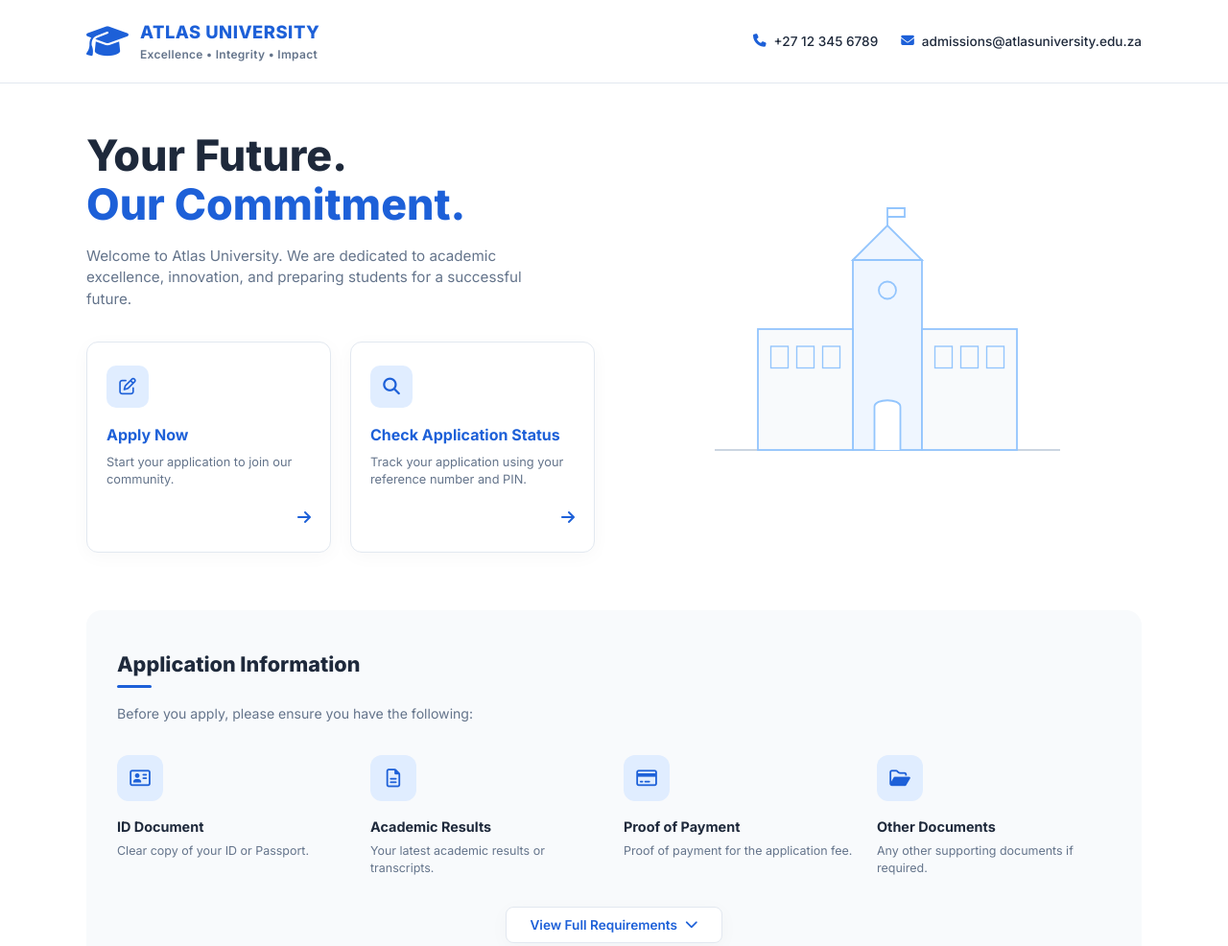
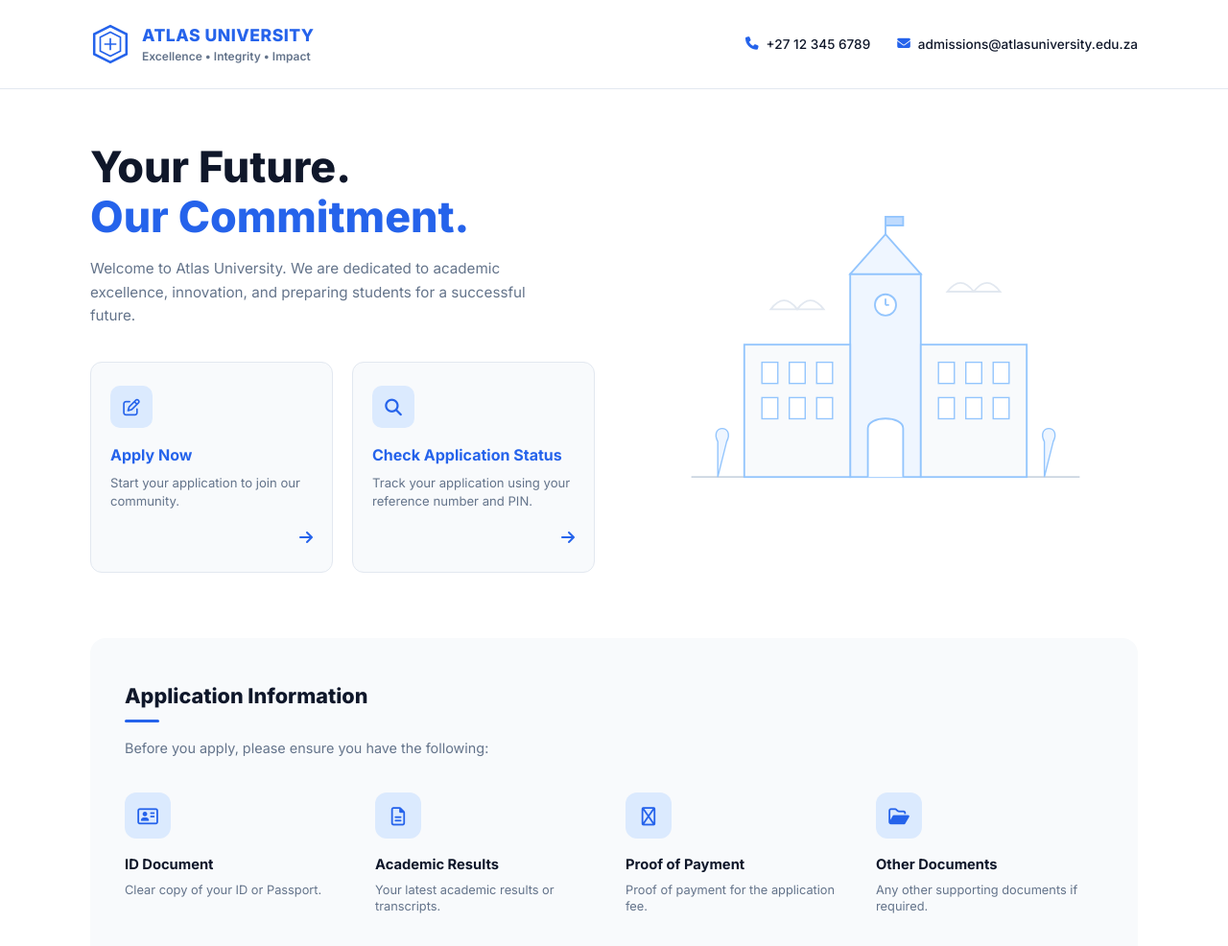
Before and after one commit to euduproassist/Atlas., a plain HTML site: page public/index.html in a window 1280 px wide. Shown: the top 986 px of the page at 96% size. Drawn offline with Linux system fonts and the light colour scheme.

Commit message:
Update index.html

```diff
--- a/public/index.html
+++ b/public/index.html
@@ -2,19 +2,21 @@
 <html lang="en">
 <head>
     <meta charset="UTF-8">
-    <meta name="viewport" content="width=device-width, initial-scale=1.0, maximum-scale=1.0, user-scalable=no">
+    <meta name="viewport" content="width=device-width, initial-scale=1.0">
     <title>Atlas University - Application Portal</title>
     <link href="https://fonts.googleapis.com/css2?family=Inter:wght@400;500;600;700;800&display=swap" rel="stylesheet">
     <link rel="stylesheet" href="https://cdnjs.cloudflare.com/ajax/libs/font-awesome/6.4.0/css/all.min.css">
     <style>
         :root {
-            --primary-blue: #1d60d8;
-            --text-dark: #1e293b;
+            --primary-blue: #2563eb;
+            --primary-hover: #1d4ed8;
+            --text-dark: #0f172a;
             --text-muted: #64748b;
             --bg-light: #f8fafc;
-            --border-color: #e2e8f0;
-            --icon-bg: #e0edff;
-            --card-shadow: 0 4px 20px rgba(0, 0, 0, 0.03);
+            --card-bg: #f1f5f9;
+            --card-border: #e2e8f0;
+            --icon-bg: #dbeafe;
+            --icon-blue: #2563eb;
         }
 
         * {
@@ -26,7 +28,6 @@
 
         html, body {
             width: 100%;
-            max-width: 100vw;
             overflow-x: hidden;
             background-color: #ffffff;
             color: var(--text-dark);
@@ -38,14 +39,14 @@
             width: 100%;
             max-width: 1140px;
             margin: 0 auto;
-            padding: 0 20px;
+            padding: 0 24px;
         }
 
-        /* Header Navigation */
+        /* Header */
         header {
             width: 100%;
-            border-bottom: 1px solid var(--border-color);
-            padding: 20px 0;
+            border-bottom: 1px solid var(--card-border);
+            padding: 24px 0;
         }
 
         .header-content {
@@ -53,7 +54,7 @@
             justify-content: space-between;
             align-items: center;
             flex-wrap: wrap;
-            gap: 15px;
+            gap: 16px;
         }
 
         .brand-logo {
@@ -62,29 +63,29 @@
             gap: 12px;
         }
 
-        .brand-logo i {
-            font-size: 2.2rem;
-            color: var(--primary-blue);
+        .brand-logo svg {
+            width: 42px;
+            height: 42px;
         }
 
         .brand-text h2 {
-            font-size: 1.15rem;
+            font-size: 1.1rem;
             font-weight: 800;
             color: var(--primary-blue);
             letter-spacing: 0.5px;
+            text-transform: uppercase;
         }
 
         .brand-text p {
             font-size: 0.75rem;
             color: var(--text-muted);
             font-weight: 600;
-            letter-spacing: 0.3px;
         }
 
         .header-contact {
             display: flex;
             align-items: center;
-            gap: 24px;
+            gap: 28px;
             font-size: 0.85rem;
             color: var(--text-dark);
             font-weight: 500;
@@ -105,9 +106,9 @@
             text-decoration: none;
         }
 
-        /* Hero Section */
+        /* Hero */
         .hero {
-            padding: 50px 0 40px;
+            padding: 56px 0 48px;
             display: grid;
             grid-template-columns: 1fr 1fr;
             gap: 40px;
@@ -130,8 +131,9 @@
         .hero-left p {
             font-size: 0.95rem;
             color: var(--text-muted);
-            margin-bottom: 32px;
-            max-width: 460px;
+            margin-bottom: 36px;
+            max-width: 480px;
+            line-height: 1.6;
         }
 
         .action-cards {
@@ -141,16 +143,19 @@
         }
 
         .action-card {
-            border: 1px solid var(--border-color);
+            background: #f8fafc;
+            border: 1px solid #e2e8f0;
             border-radius: 12px;
             padding: 24px 20px;
-            background: #ffffff;
-            box-shadow: var(--card-shadow);
-            position: relative;
             display: flex;
             flex-direction: column;
             justify-content: space-between;
-            min-height: 220px;
+            min-height: 210px;
+            transition: border-color 0.2s;
+        }
+
+        .action-card:hover {
+            border-color: var(--primary-blue);
         }
 
         .action-card-icon {
@@ -174,10 +179,10 @@
         }
 
         .action-card p {
-            font-size: 0.8rem;
+            font-size: 0.82rem;
             color: var(--text-muted);
             margin-bottom: 16px;
-            line-height: 1.4;
+            line-height: 1.45;
         }
 
         .action-card .arrow-link {
@@ -196,15 +201,15 @@
 
         .hero-right-illustration svg {
             width: 100%;
-            max-width: 450px;
+            max-width: 460px;
             height: auto;
         }
 
-        /* Application Info Section */
+        /* Application Information */
         .info-section {
-            background-color: var(--bg-light);
+            background-color: #f8fafc;
             border-radius: 16px;
-            padding: 40px 32px;
+            padding: 44px 36px;
             margin: 20px 0 40px;
         }
 
@@ -212,7 +217,7 @@
             font-size: 1.35rem;
             font-weight: 800;
             color: var(--text-dark);
-            margin-bottom: 6px;
+            margin-bottom: 8px;
         }
 
         .blue-line {
@@ -224,16 +229,16 @@
         }
 
         .info-section > p {
-            font-size: 0.88rem;
+            font-size: 0.9rem;
             color: var(--text-muted);
-            margin-bottom: 32px;
+            margin-bottom: 36px;
         }
 
         .doc-grid {
             display: grid;
             grid-template-columns: repeat(4, 1fr);
-            gap: 20px;
-            margin-bottom: 32px;
+            gap: 24px;
+            margin-bottom: 36px;
         }
 
         .doc-item {
@@ -256,14 +261,14 @@
         }
 
         .doc-item h4 {
-            font-size: 0.9rem;
+            font-size: 0.92rem;
             font-weight: 700;
             color: var(--text-dark);
             margin-bottom: 6px;
         }
 
         .doc-item p {
-            font-size: 0.78rem;
+            font-size: 0.8rem;
             color: var(--text-muted);
             line-height: 1.4;
         }
@@ -275,7 +280,7 @@
 
         .req-btn {
             background: #ffffff;
-            border: 1px solid var(--border-color);
+            border: 1px solid var(--card-border);
             color: var(--primary-blue);
             padding: 10px 24px;
             border-radius: 8px;
@@ -285,21 +290,26 @@
             display: inline-flex;
             align-items: center;
             gap: 8px;
-            box-shadow: var(--card-shadow);
         }
 
-        /* Support & Social Section */
+        /* Support & Social */
         .bottom-grid {
             display: grid;
             grid-template-columns: 1fr 1fr;
             gap: 40px;
-            padding: 30px 0 60px;
+            padding: 20px 0 60px;
+            position: relative;
         }
 
         .support-block, .social-block {
             display: flex;
             gap: 20px;
             align-items: flex-start;
+        }
+
+        .social-block {
+            padding-left: 20px;
+            border-left: 1px solid var(--card-border);
         }
 
         .block-icon {
@@ -311,7 +321,7 @@
             align-items: center;
             justify-content: center;
             color: var(--primary-blue);
-            font-size: 1.3rem;
+            font-size: 1.25rem;
             flex-shrink: 0;
         }
 
@@ -331,7 +341,7 @@
         .contact-details {
             display: flex;
             flex-direction: column;
-            gap: 8px;
+            gap: 10px;
             font-size: 0.85rem;
             color: var(--text-dark);
             font-weight: 500;
@@ -368,10 +378,10 @@
 
         /* Footer */
         footer {
-            border-top: 1px solid var(--border-color);
-            background: #fcfcfc;
+            border-top: 1px solid var(--card-border);
+            background: #ffffff;
             padding: 20px 0;
-            font-size: 0.78rem;
+            font-size: 0.8rem;
             color: var(--text-muted);
         }
 
@@ -393,13 +403,17 @@
             text-decoration: none;
         }
 
-        /* Responsive Breakpoints (Prevents Horizontal Overflow) */
+        /* Fully Responsive Fluid Breakpoints */
         @media (max-width: 900px) {
             .hero {
                 grid-template-columns: 1fr;
             }
             .bottom-grid {
                 grid-template-columns: 1fr;
+            }
+            .social-block {
+                padding-left: 0;
+                border-left: none;
             }
             .doc-grid {
                 grid-template-columns: repeat(2, 1fr);
@@ -414,7 +428,7 @@
             .header-contact {
                 flex-direction: column;
                 align-items: flex-start;
-                gap: 6px;
+                gap: 8px;
             }
             .hero-left h1 {
                 font-size: 2.1rem;
@@ -434,13 +448,16 @@
 </head>
 <body>
 
-    <!-- Header Navigation -->
     <header>
         <div class="container header-content">
             <div class="brand-logo">
-                <i class="fas fa-graduation-cap"></i>
+                <svg viewBox="0 0 100 100" fill="none" xmlns="http://www.w3.org/2000/svg">
+                    <path d="M50 5 L90 25 V75 L50 95 L10 75 V25 Z" stroke="#2563eb" stroke-width="6" fill="none"/>
+                    <path d="M50 20 L75 33 V67 L50 80 L25 67 V33 Z" stroke="#2563eb" stroke-width="4" fill="none"/>
+                    <path d="M50 35 V65 M35 50 H65" stroke="#2563eb" stroke-width="4"/>
+                </svg>
                 <div class="brand-text">
-                    <h2>ATLAS UNIVERSITY</h2>
+                    <h2>Atlas University</h2>
                     <p>Excellence • Integrity • Impact</p>
                 </div>
             </div>
@@ -453,7 +470,6 @@
 
     <main class="container">
 
-        <!-- Hero Section -->
         <section class="hero">
             <div class="hero-left">
                 <h1>Your Future. <span>Our Commitment.</span></h1>
@@ -481,27 +497,43 @@
             </div>
 
             <div class="hero-right-illustration">
-                <!-- Line Illustration Blueprint -->
                 <svg viewBox="0 0 500 350" fill="none" xmlns="http://www.w3.org/2000/svg">
-                    <path d="M50 300 H450" stroke="#cbd5e1" stroke-width="2"/>
-                    <rect x="210" y="80" width="80" height="220" stroke="#93c5fd" stroke-width="2" fill="#eff6ff"/>
-                    <polygon points="210,80 250,40 290,80" stroke="#93c5fd" stroke-width="2" fill="#eff6ff"/>
-                    <rect x="100" y="160" width="110" height="140" stroke="#93c5fd" stroke-width="2" fill="#f8fafc"/>
-                    <rect x="290" y="160" width="110" height="140" stroke="#93c5fd" stroke-width="2" fill="#f8fafc"/>
-                    <circle cx="250" cy="115" r="10" stroke="#93c5fd" stroke-width="2"/>
-                    <path d="M250 40 V20 H270 V30 H250" stroke="#93c5fd" stroke-width="2"/>
-                    <rect x="115" y="180" width="20" height="25" stroke="#93c5fd" stroke-width="1.5"/>
-                    <rect x="145" y="180" width="20" height="25" stroke="#93c5fd" stroke-width="1.5"/>
-                    <rect x="175" y="180" width="20" height="25" stroke="#93c5fd" stroke-width="1.5"/>
-                    <rect x="305" y="180" width="20" height="25" stroke="#93c5fd" stroke-width="1.5"/>
-                    <rect x="335" y="180" width="20" height="25" stroke="#93c5fd" stroke-width="1.5"/>
-                    <rect x="365" y="180" width="20" height="25" stroke="#93c5fd" stroke-width="1.5"/>
-                    <path d="M235 300 V250 C235 240, 265 240, 265 250 V300" stroke="#93c5fd" stroke-width="2" fill="#ffffff"/>
+                    <path d="M30 310 H470" stroke="#cbd5e1" stroke-width="2"/>
+                    <!-- Background Clouds -->
+                    <path d="M320 100 Q335 80 350 100 Q365 80 380 100 Z" stroke="#e2e8f0" stroke-width="2" fill="none"/>
+                    <path d="M120 120 Q135 100 150 120 Q165 100 180 120 Z" stroke="#e2e8f0" stroke-width="2" fill="none"/>
+                    <!-- Central Tower -->
+                    <rect x="210" y="80" width="80" height="230" stroke="#93c5fd" stroke-width="2" fill="#eff6ff"/>
+                    <polygon points="210,80 250,35 290,80" stroke="#93c5fd" stroke-width="2" fill="#eff6ff"/>
+                    <path d="M250 35 V15 H270 V25 H250" stroke="#93c5fd" stroke-width="2" fill="#bfdbfe"/>
+                    <!-- Clock -->
+                    <circle cx="250" cy="115" r="12" stroke="#93c5fd" stroke-width="2" fill="#ffffff"/>
+                    <path d="M250 115 V108 M250 115 H254" stroke="#93c5fd" stroke-width="2"/>
+                    <!-- Wings -->
+                    <rect x="90" y="160" width="120" height="150" stroke="#93c5fd" stroke-width="2" fill="#f8fafc"/>
+                    <rect x="290" y="160" width="120" height="150" stroke="#93c5fd" stroke-width="2" fill="#f8fafc"/>
+                    <!-- Windows -->
+                    <rect x="110" y="180" width="18" height="24" stroke="#93c5fd" stroke-width="1.5" fill="#ffffff"/>
+                    <rect x="141" y="180" width="18" height="24" stroke="#93c5fd" stroke-width="1.5" fill="#ffffff"/>
+                    <rect x="172" y="180" width="18" height="24" stroke="#93c5fd" stroke-width="1.5" fill="#ffffff"/>
+                    <rect x="110" y="220" width="18" height="24" stroke="#93c5fd" stroke-width="1.5" fill="#ffffff"/>
+                    <rect x="141" y="220" width="18" height="24" stroke="#93c5fd" stroke-width="1.5" fill="#ffffff"/>
+                    <rect x="172" y="220" width="18" height="24" stroke="#93c5fd" stroke-width="1.5" fill="#ffffff"/>
+                    <rect x="310" y="180" width="18" height="24" stroke="#93c5fd" stroke-width="1.5" fill="#ffffff"/>
+                    <rect x="341" y="180" width="18" height="24" stroke="#93c5fd" stroke-width="1.5" fill="#ffffff"/>
+                    <rect x="372" y="180" width="18" height="24" stroke="#93c5fd" stroke-width="1.5" fill="#ffffff"/>
+                    <rect x="310" y="220" width="18" height="24" stroke="#93c5fd" stroke-width="1.5" fill="#ffffff"/>
+                    <rect x="341" y="220" width="18" height="24" stroke="#93c5fd" stroke-width="1.5" fill="#ffffff"/>
+                    <rect x="372" y="220" width="18" height="24" stroke="#93c5fd" stroke-width="1.5" fill="#ffffff"/>
+                    <!-- Entrance -->
+                    <path d="M230 310 V255 C230 240 270 240 270 255 V310" stroke="#93c5fd" stroke-width="2" fill="#ffffff"/>
+                    <!-- Trees -->
+                    <path d="M60 310 V270 C50 250 80 250 70 270 Z" stroke="#93c5fd" stroke-width="1.5" fill="#eff6ff"/>
+                    <path d="M430 310 V270 C420 250 450 250 440 270 Z" stroke="#93c5fd" stroke-width="1.5" fill="#eff6ff"/>
                 </svg>
             </div>
         </section>
 
-        <!-- Application Information -->
         <section class="info-section">
             <h2>Application Information</h2>
             <div class="blue-line"></div>
@@ -519,7 +551,7 @@
                     <p>Your latest academic results or transcripts.</p>
                 </div>
                 <div class="doc-item">
-                    <div class="doc-icon"><i class="far fa-credit-card"></i></div>
+                    <div class="doc-icon"><i class="far fa-wallet"></i></div>
                     <h4>Proof of Payment</h4>
                     <p>Proof of payment for the application fee.</p>
                 </div>
@@ -535,7 +567,6 @@
             </div>
         </section>
 
-        <!-- Bottom Support and Social Section -->
         <section class="bottom-grid">
             <div class="support-block">
                 <div class="block-icon"><i class="fas fa-headset"></i></div>
@@ -567,7 +598,6 @@
 
     </main>
 
-    <!-- Footer -->
     <footer>
         <div class="container footer-content">
             <div>© 2025 Atlas University. All rights reserved.</div>
```
